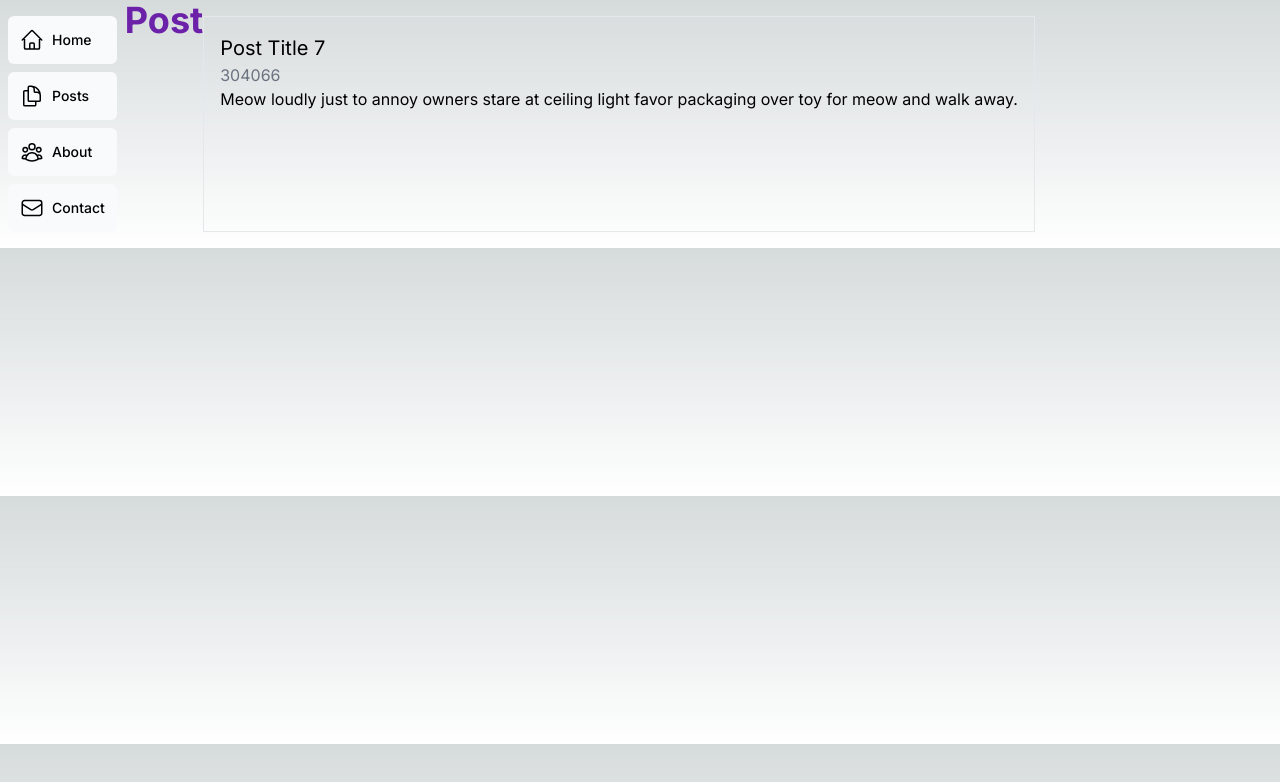
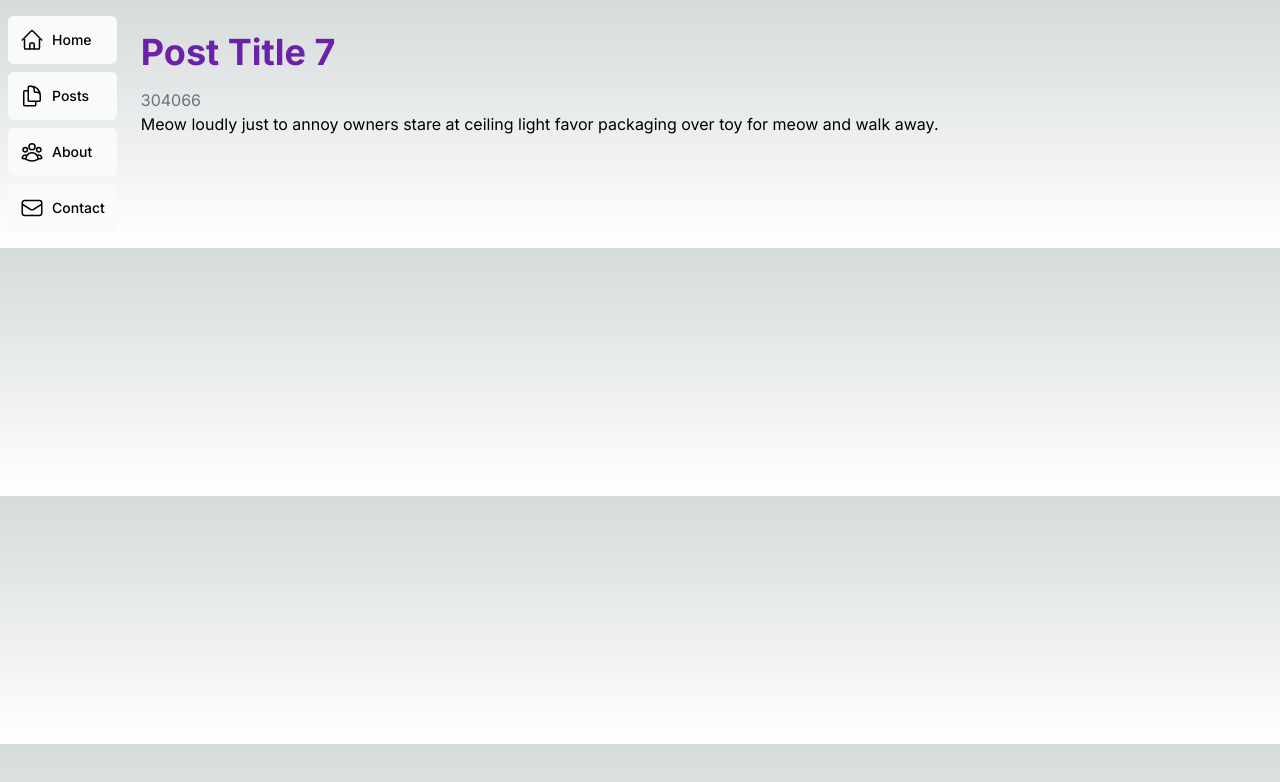
Before and after one commit to carmtsang/blog-app, a Next.js app: page /blog/post/2375388b-3b07-401b-9f70-fd69b4ef5ead in a window 1280 px wide. Shown: the top 782 px of the page. Built offline with nearby package versions, Linux system fonts and the light colour scheme.

Commit message:
update post

```diff
--- a/src/app/blog/post/[id]/page.tsx
+++ b/src/app/blog/post/[id]/page.tsx
@@ -1,13 +1,13 @@
 import { posts } from "@/app/lib/placeholder-data";
-import Post from "@/app/ui/components/posts/Post";
 
 export default function Page({ params }: { params: { id: string } }) {
   const post = posts.find((post) => post.id === params.id);
 
   return (
-    <>
-      <h1 className="text-4xl text-purple-800 font-bold mb-4">Post</h1>
-      <Post {...post} />
-    </>
+    <div className="p-4 my-4">
+      <h1 className="text-4xl text-purple-800 font-bold mb-4">{post?.title}</h1>
+      <p className="text-gray-500">{post?.date}</p>
+      <p>{post?.content}</p>
+    </div>
   );
 }
--- a/src/app/ui/components/posts/Post.tsx
+++ b/src/app/ui/components/posts/Post.tsx
@@ -13,7 +13,7 @@ export default function Component({
   date: string;
 }) {
   return (
-    <div key={id} className="border border-gray-200 p-4 my-4">
+    <div className="border border-gray-200 p-4 my-4">
       <Link href={`/blog/post/${id}`}>
         <h2>{title}</h2>
       </Link>
```
